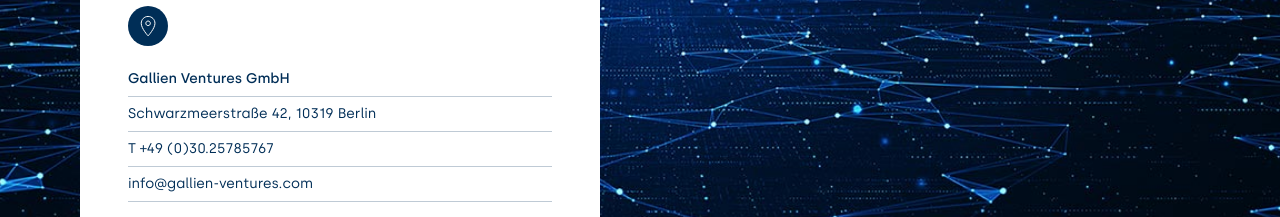
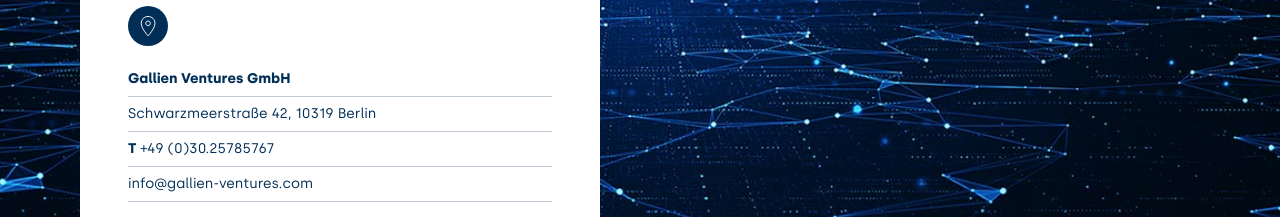
Before and after one commit to gallien/gallien-ventures.com, a plain HTML site: page index.html in a window 1280 px wide. Shown: the part 543-760 px from the top of the page. Drawn offline with Linux system fonts and the light colour scheme.

Commit message:
feat: update website

```diff
--- a/assets/styles/custom.css
+++ b/assets/styles/custom.css
@@ -33,6 +33,17 @@
     font-style: normal;
 }
 
+@font-face {
+    font-family: 'Silka';
+    src: url('../fonts/silka-bold-webfont.eot');
+    src: url('../fonts/silka-bold-webfont.eot?#iefix') format('embedded-opentype'),
+    url('../fonts/silka-bold-webfont.woff2') format('woff2'),
+    url('../fonts/silka-bold-webfont.woff') format('woff'),
+    url('../fonts/silka-bold-webfont.ttf') format('truetype');
+    font-weight: 700;
+    font-style: normal;
+}
+
 body {
     font-family: 'Silka', sans-serif;
     background: #0e1116;
@@ -62,7 +73,7 @@
 }
 
 strong {
-    font-weight: 600;
+    font-weight: 700;
 }
 
 .viewport {
--- a/index.html
+++ b/index.html
@@ -64,7 +64,7 @@
             <ul class="contact">
                 <li><strong>Gallien Ventures GmbH</strong></li>
                 <li>Schwarzmeerstraße 42, 10319 Berlin</li>
-                <li>T <a href="tel:+493025785767">+49 (0)30.25785767</a></li>
+                <li><strong>T</strong> <a href="tel:+493025785767">+49 (0)30.25785767</a></li>
                 <li><a href="mailto:info@gallien-ventures.com">info@gallien-ventures.com</a></li>
             </ul>
             <p><a href="impressum.html">Impressum</a> | <a href="datenschutz.html">Datenschutz</a></p>
```
